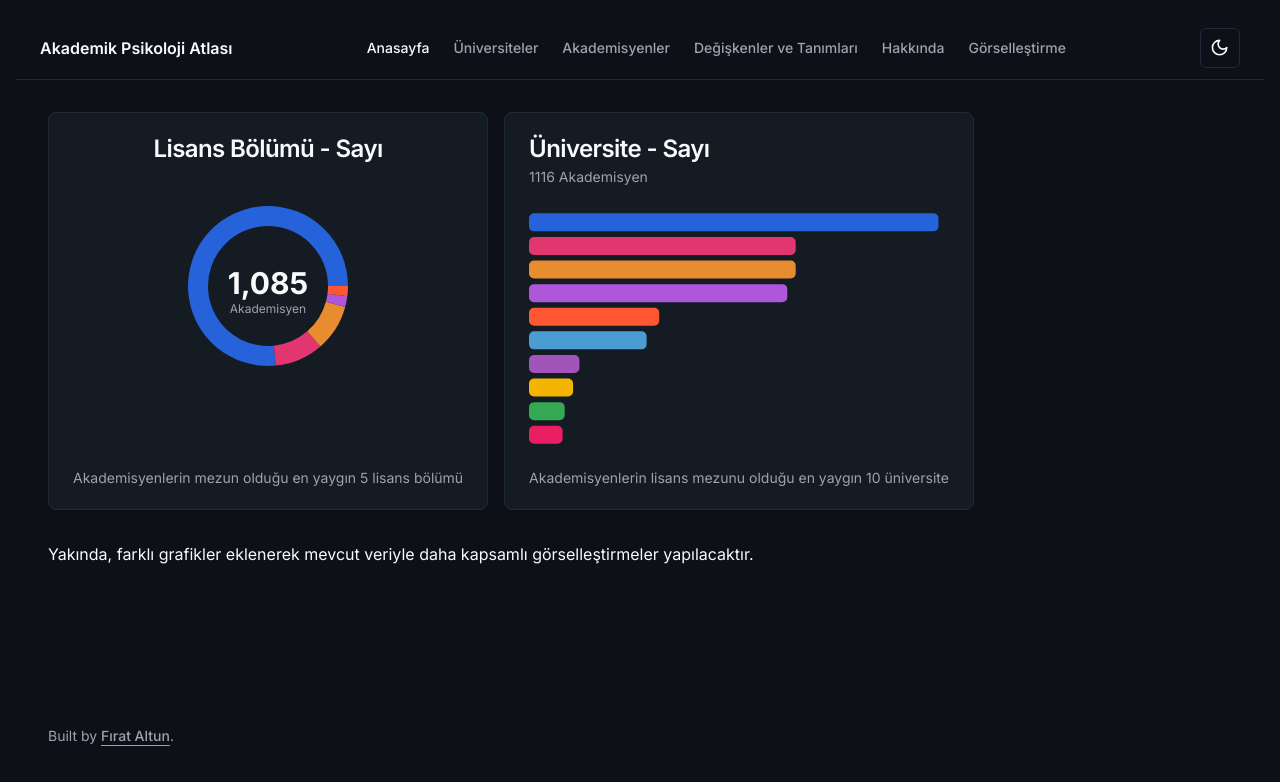
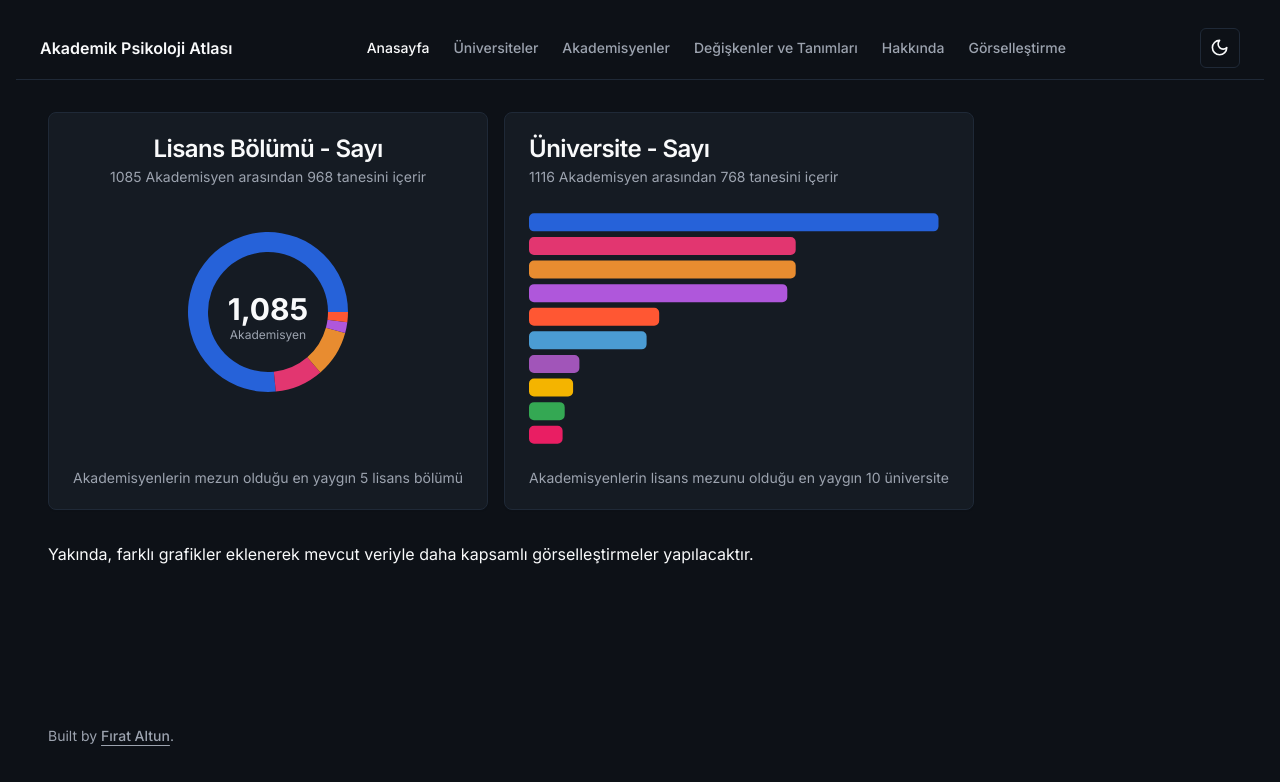
Before and after one commit to altunf/apa, a Next.js app: page /charts in a window 1280 px wide. Shown: the top 782 px of the page. Built offline with nearby package versions, Linux system fonts and the light colour scheme.

Commit message:
update description info of charts

```diff
--- a/components/charts/undergraduate-university-frequence.jsx
+++ b/components/charts/undergraduate-university-frequence.jsx
@@ -39,6 +39,10 @@ export function UndergraduateUniversityFrequence() {
   }));
   const total = React.useMemo(() => {
     return rawData.reduce((acc, curr) => acc + curr.count, 0);
+  }, [rawData]);
+
+  const top = React.useMemo(() => {
+    return topData.reduce((acc, curr) => acc + curr.count, 0);
   }, [rawData]);
 
   const defaultChartConfig = {
@@ -83,7 +87,7 @@ export function UndergraduateUniversityFrequence() {
     <Card>
       <CardHeader>
         <CardTitle>Üniversite - Sayı</CardTitle>
-        <CardDescription>{total} Akademisyen</CardDescription>
+        <CardDescription>{total} Akademisyen arasından {top} tanesini içerir</CardDescription>
       </CardHeader>
       <CardContent>
         <ChartContainer config={defaultChartConfig}>
--- a/components/charts/unique-departments.jsx
+++ b/components/charts/unique-departments.jsx
@@ -21,47 +21,47 @@ import { useUniversityContext } from "@/context/university-context";
 export function UniqueDepartments() {
   const { academics } = useUniversityContext();
 
-  const data = getUniqueDepartments(academics);
+  const colors = [
+    "hsl(var(--chart-1))",
+    "hsl(var(--chart-2))",
+    "hsl(var(--chart-3))",
+    "hsl(var(--chart-4))",
+    "#FF5733",
+    "#4B9CD3", // Açık mavi
+    "#A155B9", // Mor
+    "#F4B400", // Sarı
+    "#34A853", // Yeşil
+    "#E91E63", // Pembe
+  ];
 
+
+  const rawData = getUniqueDepartments(academics);
+  const topData = rawData.slice(0, 5).map((item, index) => ({
+    ...item,
+    color: colors[index % colors.length],
+  }));
   const total = React.useMemo(() => {
-    return data.reduce((acc, curr) => acc + curr.count, 0);
-  }, [data]);
+    return rawData.reduce((acc, curr) => acc + curr.count, 0);
+  }, [rawData]);
+  const top = React.useMemo(() => {
+    return topData.reduce((acc, curr) => acc + curr.count, 0);
+  }, [rawData]);
 
   // Define a default config object if none is provided
   const defaultChartConfig = {
     count: {
       label: "count",
     },
-    ...data.slice(0, 5).reduce((acc, curr, index) => {
-      const colors = [
-        "hsl(var(--chart-1))",
-        "hsl(var(--chart-2))",
-        "hsl(var(--chart-3))",
-        "hsl(var(--chart-4))",
-        "#FF5733",
-      ];
+    ...topData.reduce((acc, curr) => {
       return {
         ...acc,
         [curr.department]: {
           label: curr.department,
-          color: colors[index % colors.length],
+          color: curr.color,
         },
       };
     }, {}),
   };
-
-  const COLORS = data.slice(0, 5).map((_, index) => {
-    const colors = [
-      "hsl(var(--chart-1))",
-      "hsl(var(--chart-2))",
-      "hsl(var(--chart-3))",
-      "hsl(var(--chart-4))",
-      "#FF5733",
-    ];
-    return colors[index % colors.length];
-  });
-
-
 
 
 
@@ -69,6 +69,7 @@ export function UniqueDepartments() {
     <Card className="flex flex-col">
       <CardHeader className="items-center pb-0">
         <CardTitle>Lisans Bölümü - Sayı</CardTitle>
+          <CardDescription>{total} Akademisyen arasından {top} tanesini içerir</CardDescription>
       </CardHeader>
       <CardContent className="flex-1 pb-0">
         <ChartContainer
@@ -81,15 +82,15 @@ export function UniqueDepartments() {
               content={<ChartTooltipContent hideLabel />}
             />
             <Pie
-              data={data.slice(0, 5)}
+              data={topData}
               dataKey="count"
               nameKey="department"
               innerRadius={60}
               outerRadius={80}
               strokeWidth={5}
             >
-              {data.slice(0, 5).map((entry, index) => (
-                <Cell key={`cell-${index}`} fill={COLORS[index]} />
+              {topData.map((entry, index) => (
+                <Cell key={`cell-${index}`} fill={entry.color} />
               ))}
               <Label
                 content={({ viewBox }) => {
```
